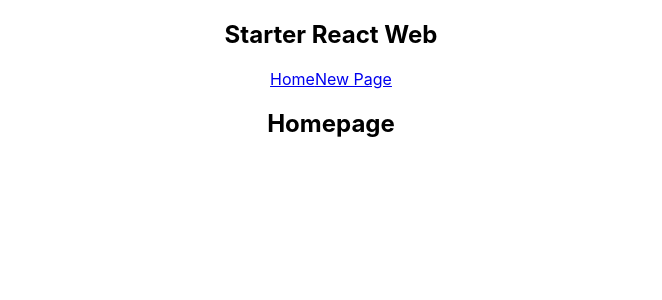
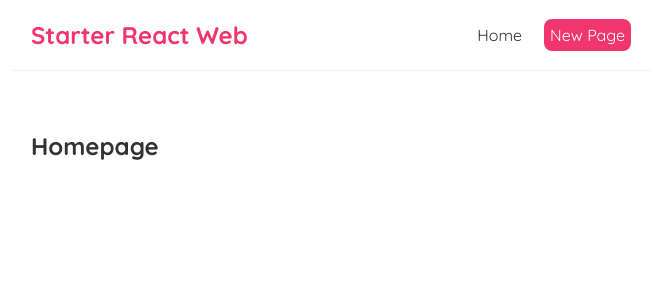
Before and after one commit to Omar-K-Elgazzar/React-Tutorial, a React (Create React App) app in the folder starter-web/: page / in a window 1280 px wide. Shown: the top 300 px of the page, without its empty margins (309-971 px from the left). Built offline with nearby package versions, Linux system fonts and the light colour scheme.

Commit message:
Learned how to add styles

```diff
--- a/starter-web/src/App.css
+++ /dev/null
@@ -1,38 +0,0 @@
-.App {
-  text-align: center;
-}
-
-.App-logo {
-  height: 40vmin;
-  pointer-events: none;
-}
-
-@media (prefers-reduced-motion: no-preference) {
-  .App-logo {
-    animation: App-logo-spin infinite 20s linear;
-  }
-}
-
-.App-header {
-  background-color: #282c34;
-  min-height: 100vh;
-  display: flex;
-  flex-direction: column;
-  align-items: center;
-  justify-content: center;
-  font-size: calc(10px + 2vmin);
-  color: white;
-}
-
-.App-link {
-  color: #61dafb;
-}
-
-@keyframes App-logo-spin {
-  from {
-    transform: rotate(0deg);
-  }
-  to {
-    transform: rotate(360deg);
-  }
-}
--- a/starter-web/src/App.js
+++ b/starter-web/src/App.js
@@ -1,4 +1,3 @@
-import './App.css';
 import Navbar from './Navbar';
 import Home from './Home'
 
--- a/starter-web/src/Navbar.js
+++ b/starter-web/src/Navbar.js
@@ -4,7 +4,13 @@
             <h1>Starter React Web</h1>
             <div className="links">
                 <a href="/">Home</a>
-                <a href="/create">New Page</a>
+                <a href="/create" style={{
+                    color: "white",
+                    backgroundColor: '#f1356d',
+                    borderRadius: '8px'
+
+
+                }}>New Page</a>
             </div>
         </nav>
     );
--- a/starter-web/src/index.css
+++ b/starter-web/src/index.css
@@ -1,13 +1,35 @@
-body {
+@import url('https://fonts.googleapis.com/css2?family=Quicksand:wght@300;400;500;600;700&display=swap');
+
+/* base styles */
+* {
   margin: 0;
-  font-family: -apple-system, BlinkMacSystemFont, 'Segoe UI', 'Roboto', 'Oxygen',
-    'Ubuntu', 'Cantarell', 'Fira Sans', 'Droid Sans', 'Helvetica Neue',
-    sans-serif;
-  -webkit-font-smoothing: antialiased;
-  -moz-osx-font-smoothing: grayscale;
+  font-family: "Quicksand";
+  color: #333;
 }
-
-code {
-  font-family: source-code-pro, Menlo, Monaco, Consolas, 'Courier New',
-    monospace;
+.navbar {
+  padding: 20px;
+  display: flex;
+  align-items: center;
+  max-width: 600px;
+  margin: 0 auto;
+  border-bottom: 1px solid #f2f2f2;
 }
+.navbar h1 {
+  color: #f1356d;
+}
+.navbar .links {
+  margin-left: auto;
+}
+.navbar a {
+  margin-left: 16px;
+  text-decoration: none;
+  padding: 6px;
+}
+.navbar a:hover {
+  color: #f1356d;
+}
+.content {
+  max-width: 600px;
+  margin: 40px auto;
+  padding: 20px;
+}
```
